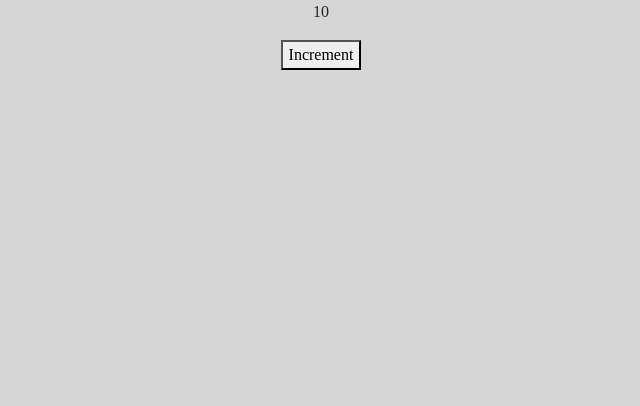
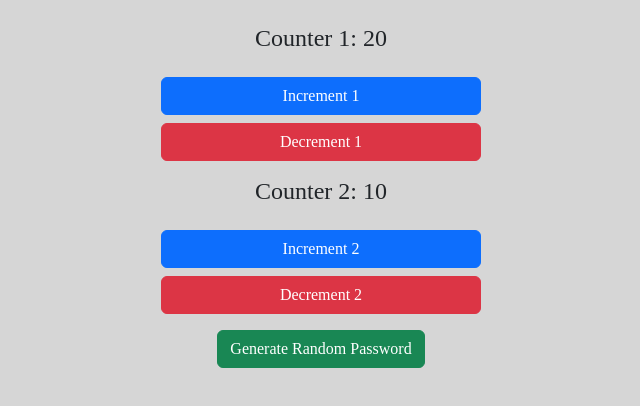
Before and after one commit to mern-trainer/Bharath-Batch, a React (Vite) app in the folder app/: page / in a window 1280 px wide. Shown: the top 406 px of the page, without its empty margins (319-959 px from the left). Built offline with nearby package versions, Linux system fonts and the light colour scheme; a web font is replaced by a local one.

Commit message:
multiple counters and string

```diff
--- a/app/src/App.jsx
+++ b/app/src/App.jsx
@@ -1,22 +1,11 @@
-import { useState } from "react"
-
 // state -> state is a variable that holds data that can change over time
 // Hooks -> Hooks are functions that let you use state and other React features
 // without writing a class
 
+import StateHook from "./Pages/StateHook"
+
 const App = () => {
-
-    // let value = 0
-    const [counter, setCounter] = useState(10)
-
-    const handleClick = () => {
-        setCounter(counter + 1)
-    }
-
-    return <div className="d-flex flex-column gap-3 align-items-center">
-        <div>{counter}</div>
-        <button onClick={handleClick}>Increment</button>
-    </div>
+    return <StateHook />
 }
 
 export default App
--- a/app/src/Pages/StateHook.jsx
+++ b/app/src/Pages/StateHook.jsx
@@ -1,6 +1,66 @@
+import { useState } from "react"
+
+// const StateHook = () => {
+
+//     const [counter, setCounter] = useState(0)
+
+//     const handleClick = () => {
+//         setCounter(counter + 1)
+//     }
+
+//     return <div className="d-flex flex-column gap-3 align-items-center">
+//         <div>{counter}</div>
+//         <button onClick={handleClick}>Increment</button>
+//     </div>
+// }
+
 const StateHook = () => {
-    return <div>
-        <h3>States</h3>
+
+    const [counters, setCounters] = useState({ one: 20, two: 10 })
+    const [password, setPassword] = useState("")
+
+    const handleIncrementOne = () => {
+        setCounters({ ...counters, one: counters.one + 1 })
+    }
+
+    const handleDecrementOne = () => {
+        setCounters({ ...counters, one: counters.one - 1 })
+    }
+
+    const handleIncrementTwo = () => {
+        setCounters({ ...counters, two: counters.two + 1 })
+    }
+
+    const handleDecrementTwo = () => {
+        setCounters({ ...counters, two: counters.two - 1 })
+    }
+
+    const handlePasswordGenerate = () => {
+        const strings = `ABCDEFGHIJKLMNOPQRSTUVWXYZabcdefghijklmnopqrstuvwxyz0123456789!@#$%^&*()`
+        let pass = ""
+        let i = 0
+        while (i < 16) {
+            const randomIndex = Math.floor(Math.random() * strings.length)
+            const randomChar = strings[randomIndex]
+            pass += randomChar
+            i++
+        }
+        setPassword(pass)
+    }
+
+    return <div className="d-flex flex-column gap-3 align-items-center mt-4">
+        <h4>Counter 1: {counters.one}</h4>
+        <div className="w-25 d-flex gap-2 flex-column">
+            <button className="btn btn-primary w-100" onClick={handleIncrementOne}>Increment 1</button>
+            <button className="btn btn-danger w-100" onClick={handleDecrementOne}>Decrement 1</button>
+        </div>
+        <h4>Counter 2: {counters.two}</h4>
+        <div className="w-25 d-flex gap-2 flex-column">
+            <button className="btn btn-primary w-100" onClick={handleIncrementTwo}>Increment 2</button>
+            <button className="btn btn-danger w-100" onClick={handleDecrementTwo}>Decrement 2</button>
+        </div>
+        {password}
+        <button className="btn btn-success" onClick={handlePasswordGenerate}>Generate Random Password</button>
     </div>
 }
 
```
